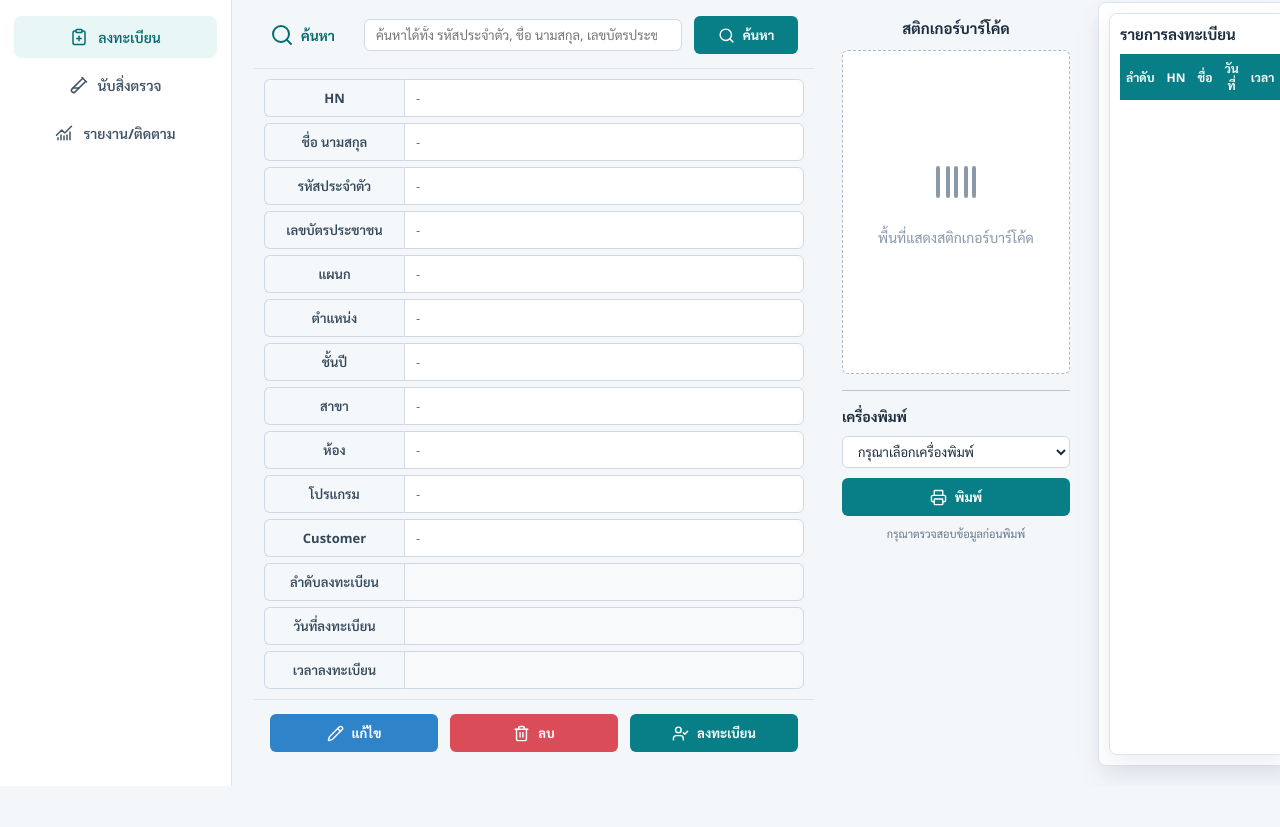
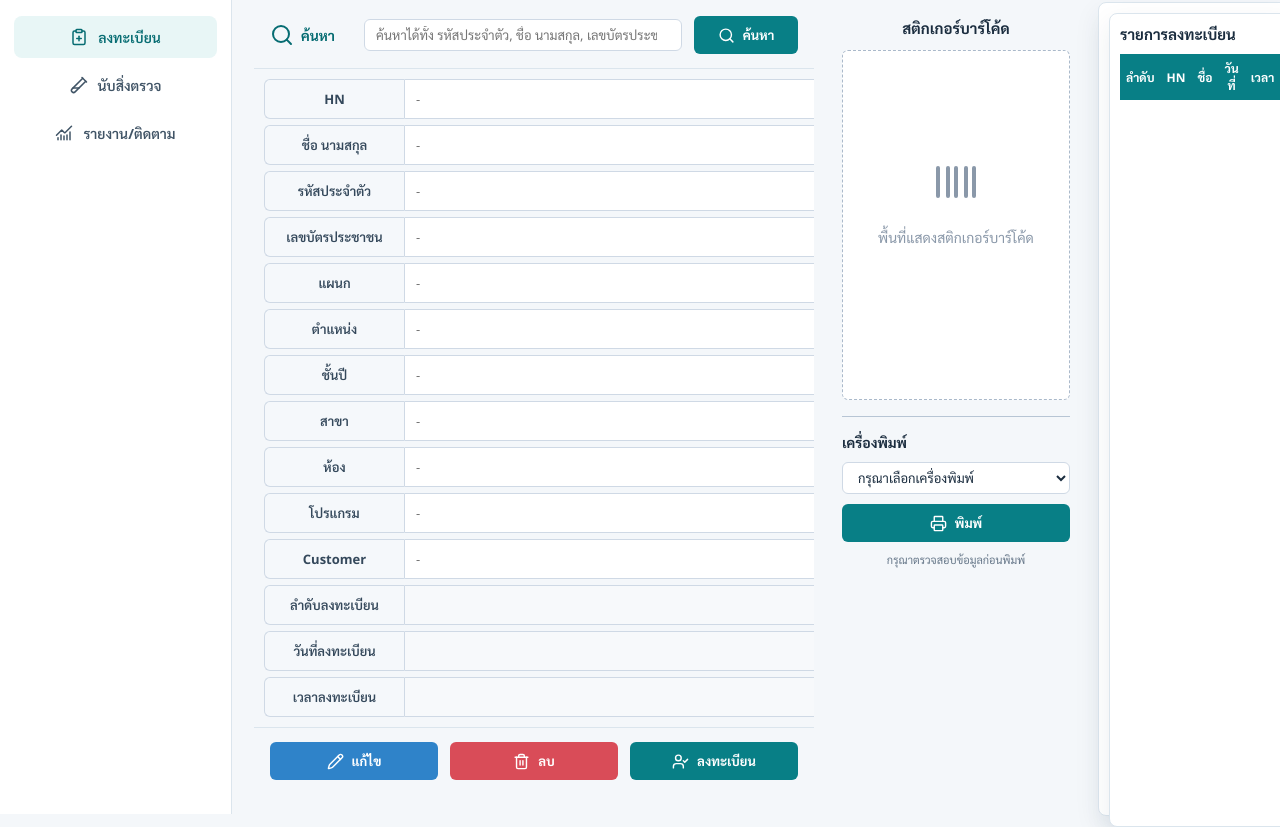
Before and after one commit to RBMedical/MobileCheckUp, a plain HTML site: page index.html in a window 1280 px wide. Shown: the part 76-903 px from the top of the page. Before the commit the page ends 862 px from the top, so only its background shows below. Drawn offline with nearby package versions, Linux system fonts and the light colour scheme.

Commit message:
Update styles.css

```diff
--- a/styles.css
+++ b/styles.css
@@ -12,9 +12,7 @@
   --shadow: 0 10px 26px rgba(20, 51, 77, 0.08);
 }
 
-* {
-  box-sizing: border-box;
-}
+
 
 body {
   margin: 0;
```
